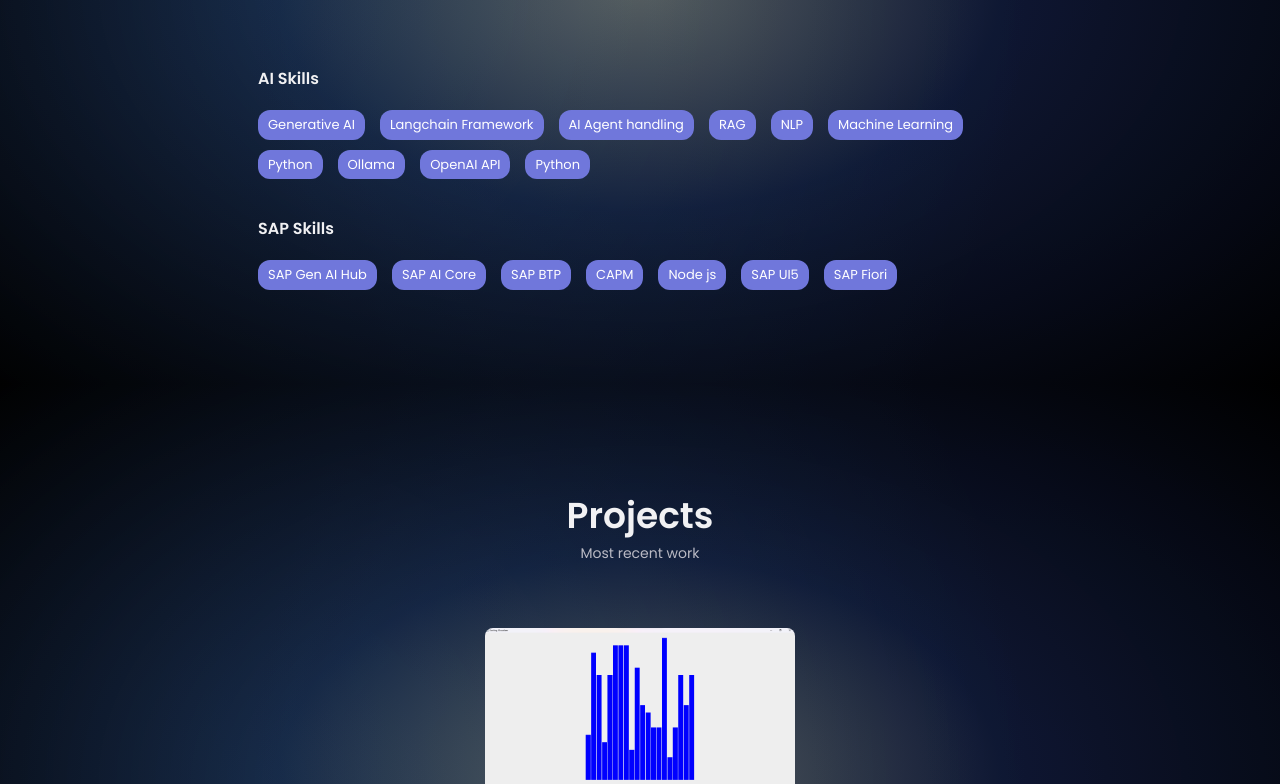
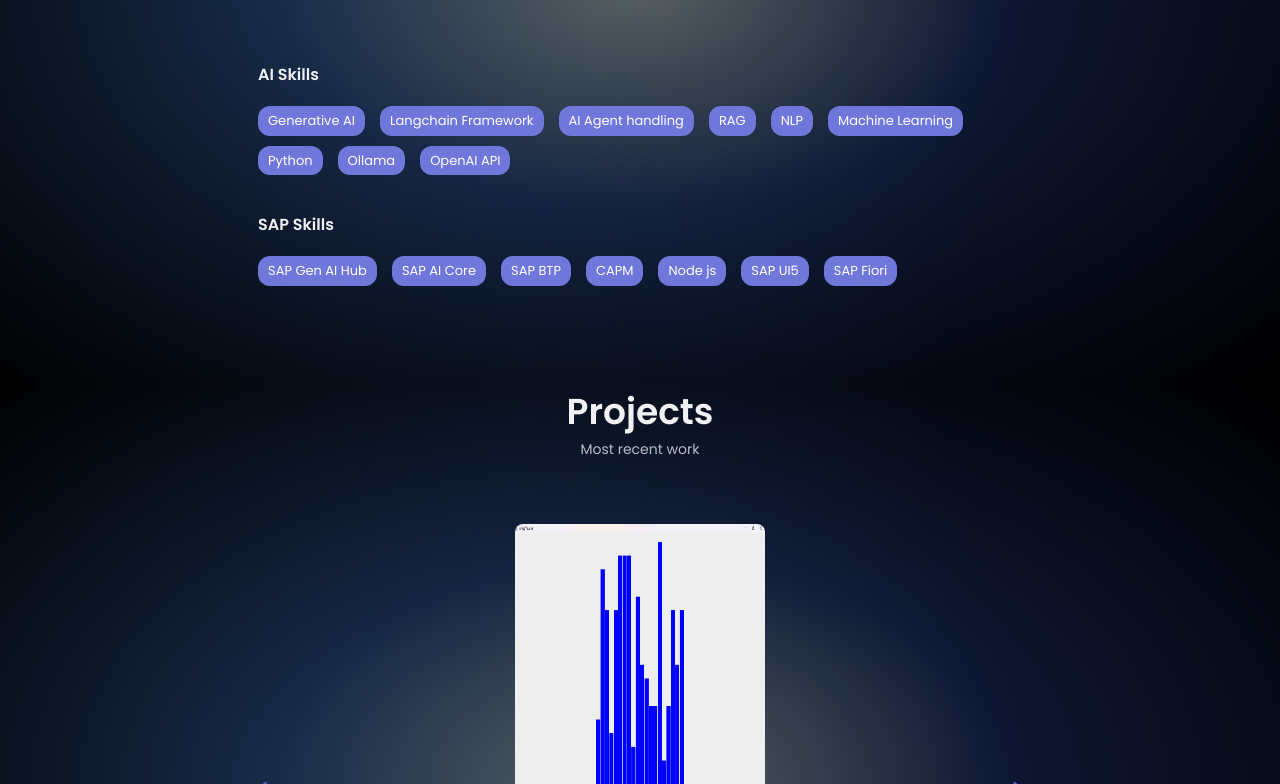
Before and after one commit to jhegdep/MyWebsite, a plain HTML site: page index.html in a window 1280 px wide. Shown: the part 2016-2800 px from the top of the page. Drawn offline with nearby package versions, Linux system fonts and the light colour scheme.

Commit message:
Added projects

```diff
--- a/assets/newcss.css
+++ b/assets/newcss.css
@@ -405,6 +405,8 @@
   margin-bottom: 10px;
   border-radius: 0.5rem;
   font-weight: var(--font-medium);
+  height: 25px;
+  font-size: 0.80rem;
 }
 
 
@@ -768,7 +770,8 @@
   padding: 0 1.5rem;
 }
 .portfolio__img {
-  width: 310px;
+  width: 250px;
+  height: 300px;
   border-radius: 0.5rem;
   justify-self: center;
 }
--- a/index.html
+++ b/index.html
@@ -289,7 +289,6 @@
                     <span class="skill-tag">Python</span>
                     <span class="skill-tag">Ollama</span>
                     <span class="skill-tag">OpenAI API</span>
-                    <span class="skill-tag">Python</span>
                   </div>
                 </td>
               </tr>
@@ -377,8 +376,8 @@
         </div>
       </section>
 
-      </br></br>
-    </br></br>
+      <!-- </br></br>
+    </br></br> -->
 
      <!--=================== Portfolio ===================-->
      <section class="portfolio section" id="portfolio">
@@ -417,6 +416,7 @@
           <!-- ------------------------portfollio 2-------------------- -->
 
           <div class="portfolio__content grid swiper-slide">
+            <!-- <img src="assets/img/portfolio1.png" class="portfolio__img" /> -->
             <img src="assets/img/portfolio1.png" class="portfolio__img" />
 
             <div class="portfolio__data">
```
Also changed, not shown: 2 other files.
